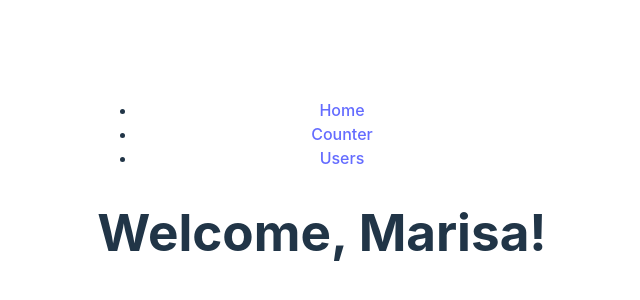
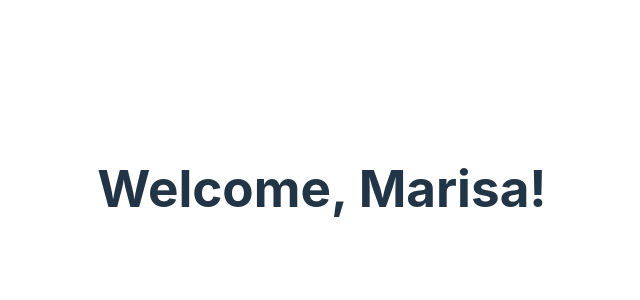
Before and after one commit to MarisaTrigueros/React2, a React (Vite) app: page / in a window 1280 px wide. Shown: the part 212-512 px from the top of the page, without its empty margins (318-958 px from the left). Built offline with nearby package versions, Linux system fonts and the light colour scheme.

Commit message:
Cagaditas

```diff
--- a/src/App.jsx
+++ b/src/App.jsx
@@ -1,5 +1,5 @@
 import React from "react";
-import { Link, Route, Routes } from "react-router-dom";
+import { Route, Routes } from "react-router-dom";
 import "./App.css";
 import Welcome from "./components/Welcome";
 import Counter from "./components/Counter";
@@ -8,14 +8,6 @@ import GithubUsers from "./components/GithubUsers";
 function App() {
   return (
     <>
-      <div>
-        <ul>
-          <li><Link to={'/'}>Home</Link></li>
-          <li><Link to={'/counter'}>Counter</Link></li>
-          <li><Link to={'users/:username'}>Users</Link></li>
-        </ul>
-      </div>
-
       <div>
         <Routes>
           <Route path="/" element={<Welcome name={"Marisa"} />} />
```
